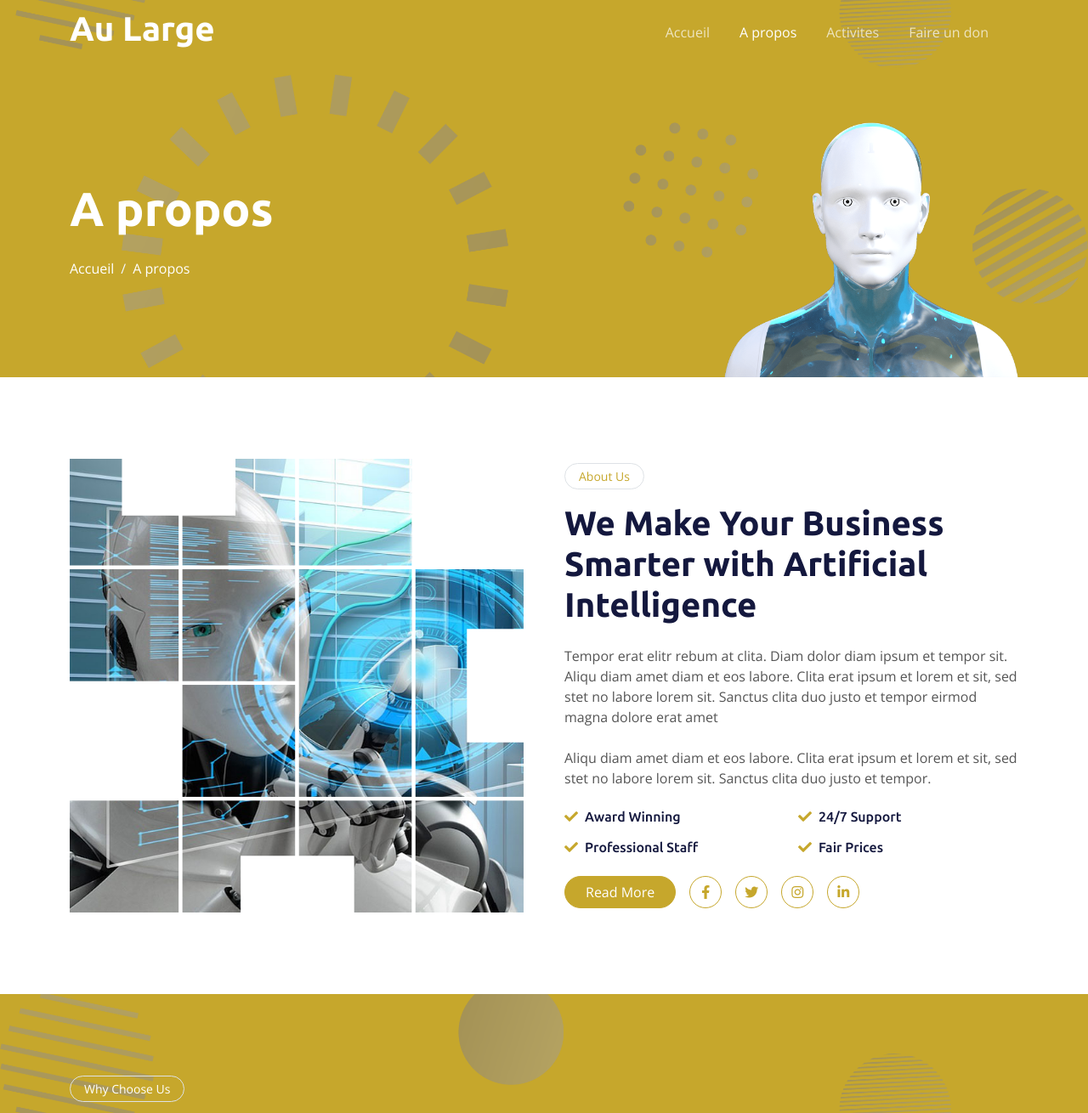
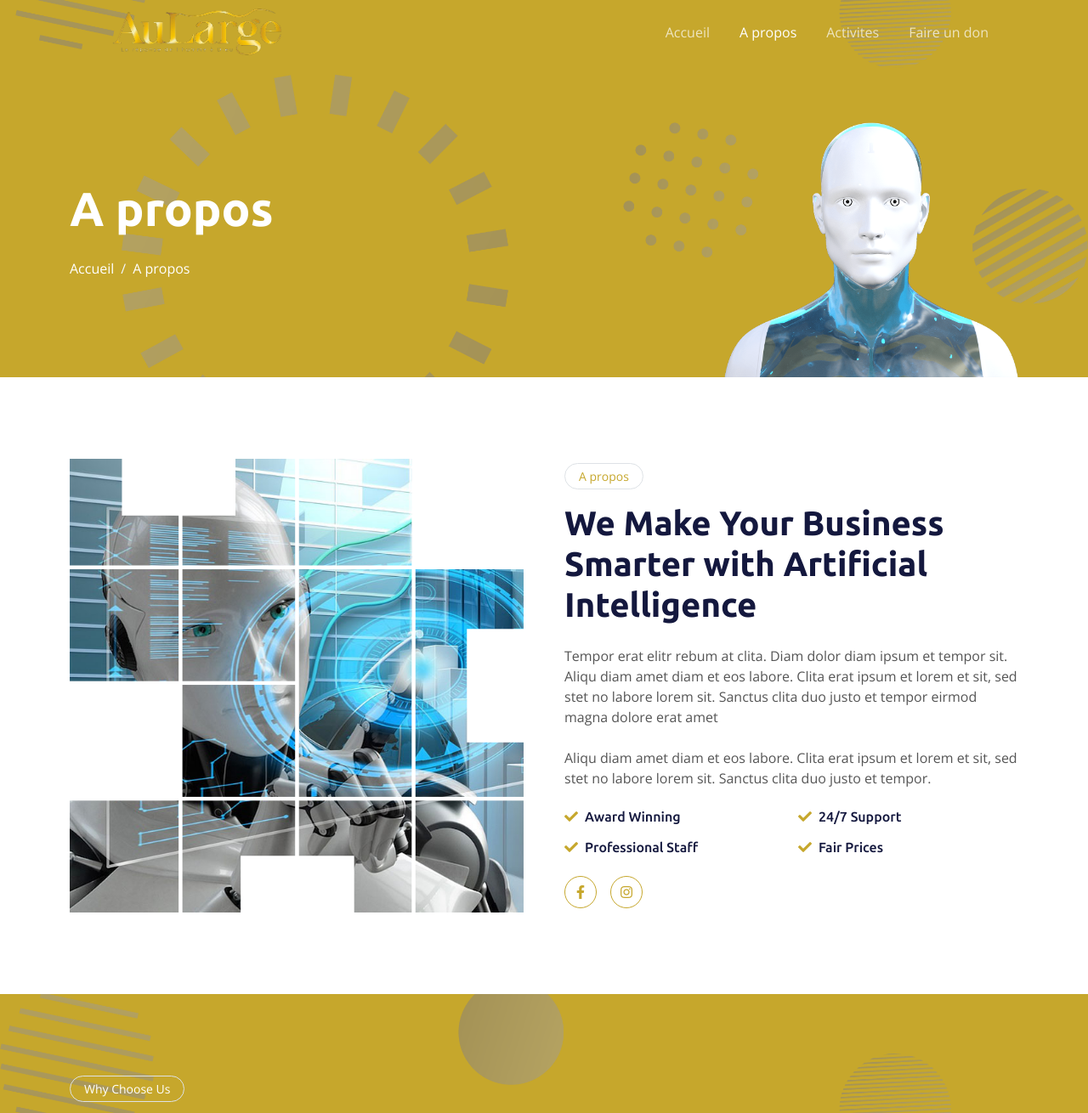
Before and after one commit to iambolbi/aularge, a plain HTML site: page about.html in a window 1280 px wide. Shown: the top 1310 px of the page at 85% size. Drawn offline with nearby package versions, Linux system fonts and the light colour scheme.

Commit message:
Modification de l'interface

```diff
--- a/about.html
+++ b/about.html
@@ -49,7 +49,9 @@
             <nav class="navbar navbar-expand-lg navbar-dark p-0">
 
                 <a href="index.html" class="navbar-brand">
-                    <h1 style="color: #fff;">Au Large</h1>
+                    <img src="img/au_large.png" style="
+                    width: 300px;" alt="">
+
                 </a>
                 <button type="button" class="navbar-toggler ms-auto me-0" data-bs-toggle="collapse"
                     data-bs-target="#navbarCollapse">
@@ -94,7 +96,7 @@
                     <h1 class="display-4 text-white mb-4 animated slideInRight">A propos</h1>
                     <nav aria-label="breadcrumb">
                         <ol class="breadcrumb justify-content-center justify-content-lg-start mb-0">
-                            <li class="breadcrumb-item"><a class="text-white" href="#">Accueil</a></li>
+                            <li class="breadcrumb-item"><a class="text-white" href="index.html">Accueil</a></li>
                             <li class="breadcrumb-item text-white active" aria-current="page">A propos</li>
                         </ol>
                     </nav>
@@ -139,7 +141,7 @@
                     </div>
                 </div>
                 <div class="col-lg-6 wow fadeIn" data-wow-delay="0.5s">
-                    <div class="btn btn-sm border rounded-pill text-primary px-3 mb-3">About Us</div>
+                    <div class="btn btn-sm border rounded-pill text-primary px-3 mb-3">A propos</div>
                     <h1 class="mb-4">We Make Your Business Smarter with Artificial Intelligence</h1>
                     <p class="mb-4">Tempor erat elitr rebum at clita. Diam dolor diam ipsum et tempor sit. Aliqu diam
                         amet diam et eos labore. Clita erat ipsum et lorem et sit, sed stet no labore lorem sit. Sanctus
@@ -157,11 +159,11 @@
                         </div>
                     </div>
                     <div class="d-flex align-items-center mt-4">
-                        <a class="btn btn-primary rounded-pill px-4 me-3" href="">Read More</a>
-                        <a class="btn btn-outline-primary btn-square me-3" href=""><i class="fab fa-facebook-f"></i></a>
-                        <a class="btn btn-outline-primary btn-square me-3" href=""><i class="fab fa-twitter"></i></a>
-                        <a class="btn btn-outline-primary btn-square me-3" href=""><i class="fab fa-instagram"></i></a>
-                        <a class="btn btn-outline-primary btn-square" href=""><i class="fab fa-linkedin-in"></i></a>
+                        <!-- <a class="btn btn-primary rounded-pill px-4 me-3" href="">Read More</a> -->
+                        <a class="btn btn-outline-primary btn-square me-3" href="https://www.facebook.com/AuLarge01"><i class="fab fa-facebook-f"></i></a>
+                        <!-- <a class="btn btn-outline-primary btn-square me-3" href=""><i class="fab fa-twitter"></i></a> -->
+                        <a class="btn btn-outline-primary btn-square me-3" href="https://www.instagram.com/aularge01/"><i class="fab fa-instagram"></i></a>
+                        <!-- <a class="btn btn-outline-primary btn-square" href=""><i class="fab fa-linkedin-in"></i></a> -->
                     </div>
                 </div>
             </div>
```
Also changed, not shown: activites-detail.html (+3 -1 lines), activites.html (+3 -1 lines), contact.html (+9 -7 lines), feature.html (+3 -1 lines), index.html (+6 -7 lines), service.html (+3 -1 lines), team.html (+3 -1 lines), testimonial.html (+3 -1 lines), img/au_large.png (added), 1 other file.
